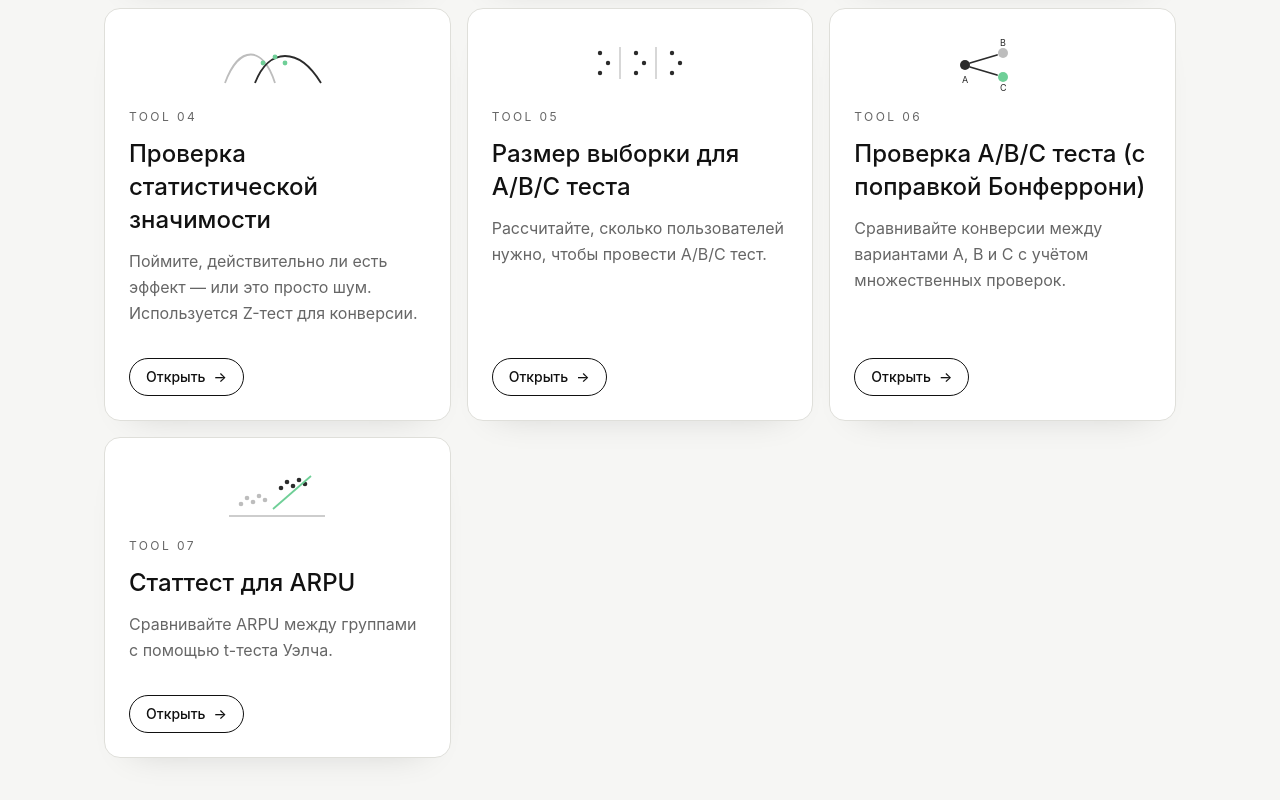
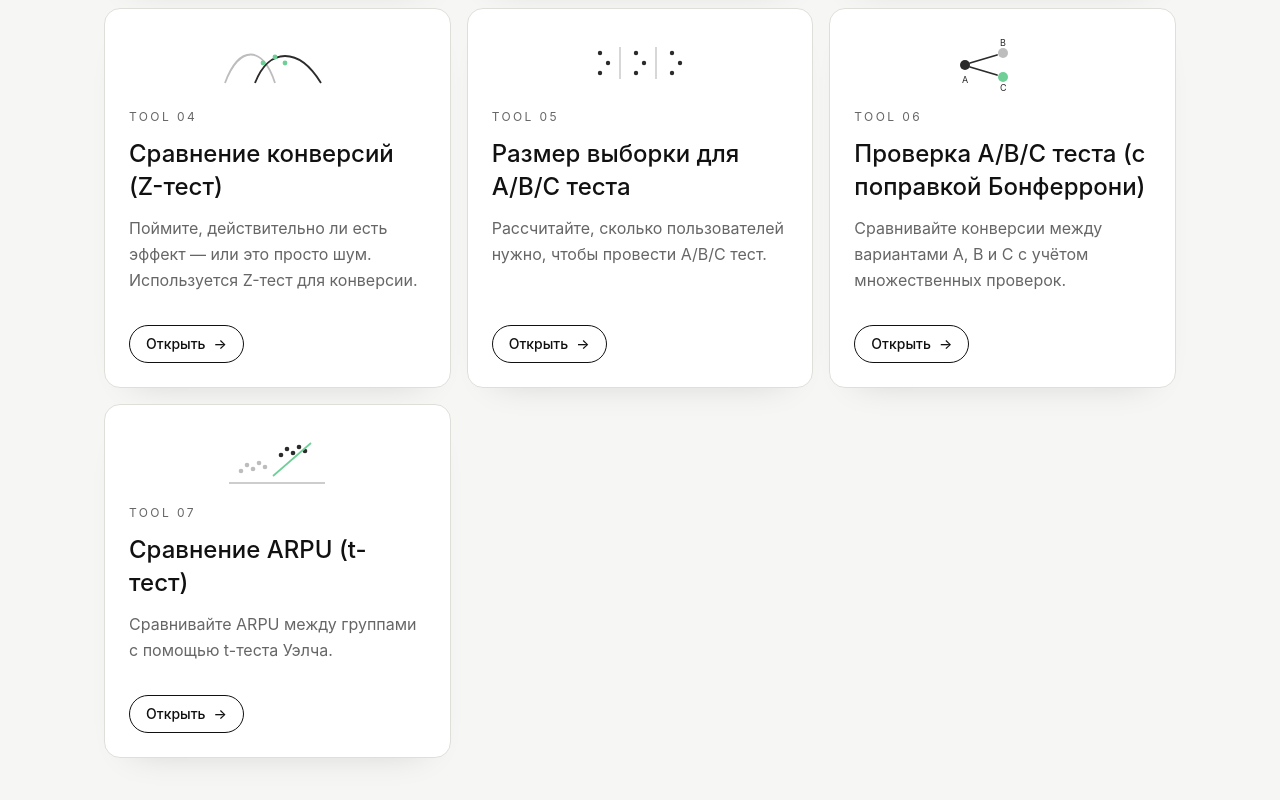
Before and after one commit to elizabeth290789/ab-tools-site, a Next.js app: page / in a window 1280 px wide. Shown: the part 804-1604 px from the top of the page. Built offline with nearby package versions, Linux system fonts and the light colour scheme.

Commit message:
Update homepage card titles for stat test and ARPU

```diff
--- a/app/page.tsx
+++ b/app/page.tsx
@@ -27,7 +27,7 @@ const tools: Tool[] = [
     href: '/srm'
   },
   {
-    title: 'Проверка статистической значимости',
+    title: 'Сравнение конверсий (Z-тест)',
     description:
       'Поймите, действительно ли есть эффект — или это просто шум. Используется Z-тест для конверсии.',
     href: '/stat-test'
@@ -45,7 +45,7 @@ const tools: Tool[] = [
     href: '/stat-test-abc'
   },
   {
-    title: 'Статтест для ARPU',
+    title: 'Сравнение ARPU (t-тест)',
     description: 'Сравнивайте ARPU между группами с помощью t-теста Уэлча.',
     href: '/stat-test-arpu'
   }
```
